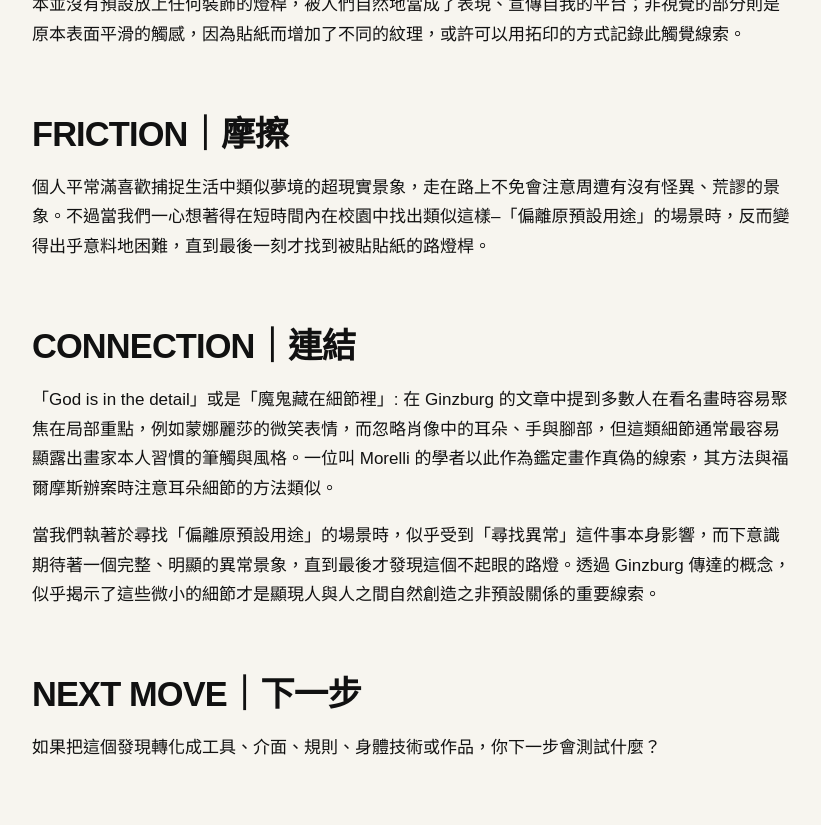
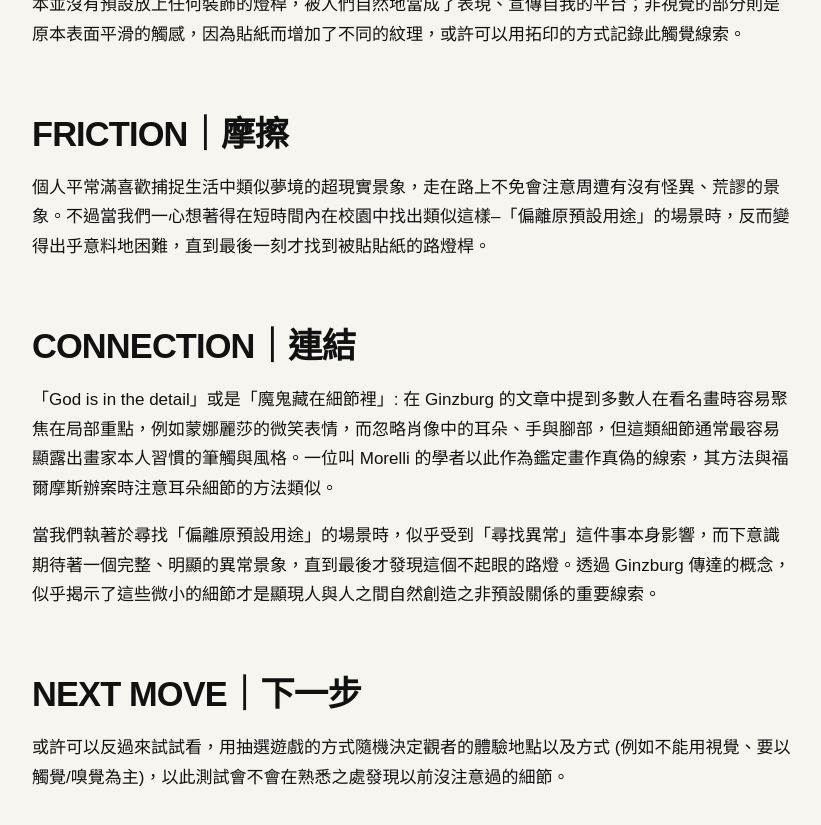
Before and after one commit to ivyjih/fieldworkarchive, a Jekyll site: the page built from weeks/week-02.md, in a window 1280 px wide and 900 px high, scrolled down 1423 px. Shown: the top 825 px of the window, without its empty margins (48-869 px from the left). Built offline with Jekyll 4.4.1, drawn with Linux system fonts in a browser that asks for light colours.

Commit message:
Update week-02.md

```diff
--- a/weeks/week-02.md
+++ b/weeks/week-02.md
@@ -26,4 +26,4 @@ permalink: /weeks/week-02/
 
 ## NEXT MOVE｜下一步
 
-如果把這個發現轉化成工具、介面、規則、身體技術或作品，你下一步會測試什麼？
+或許可以反過來試試看，用抽選遊戲的方式隨機決定觀者的體驗地點以及方式 (例如不能用視覺、要以觸覺/嗅覺為主)，以此測試會不會在熟悉之處發現以前沒注意過的細節。
```
